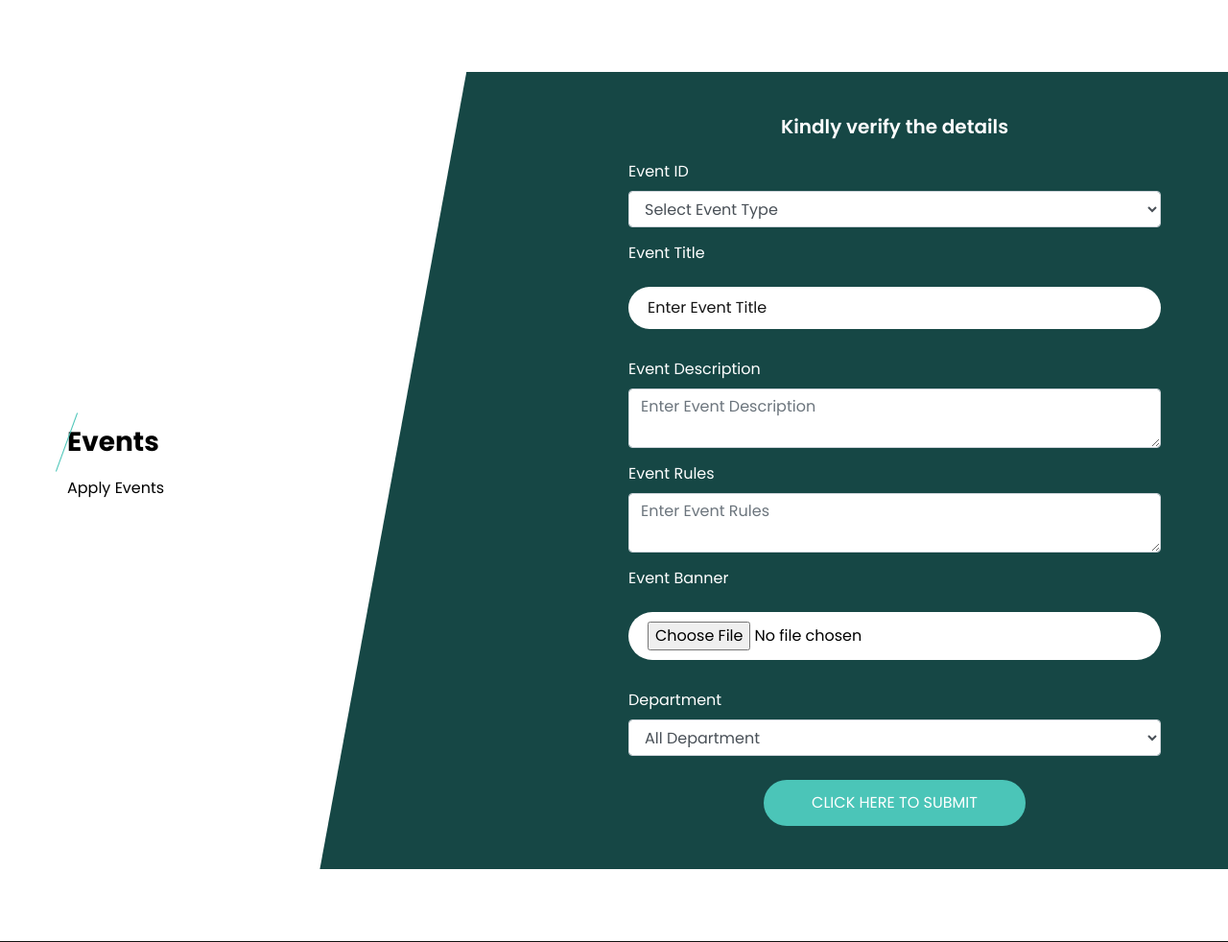
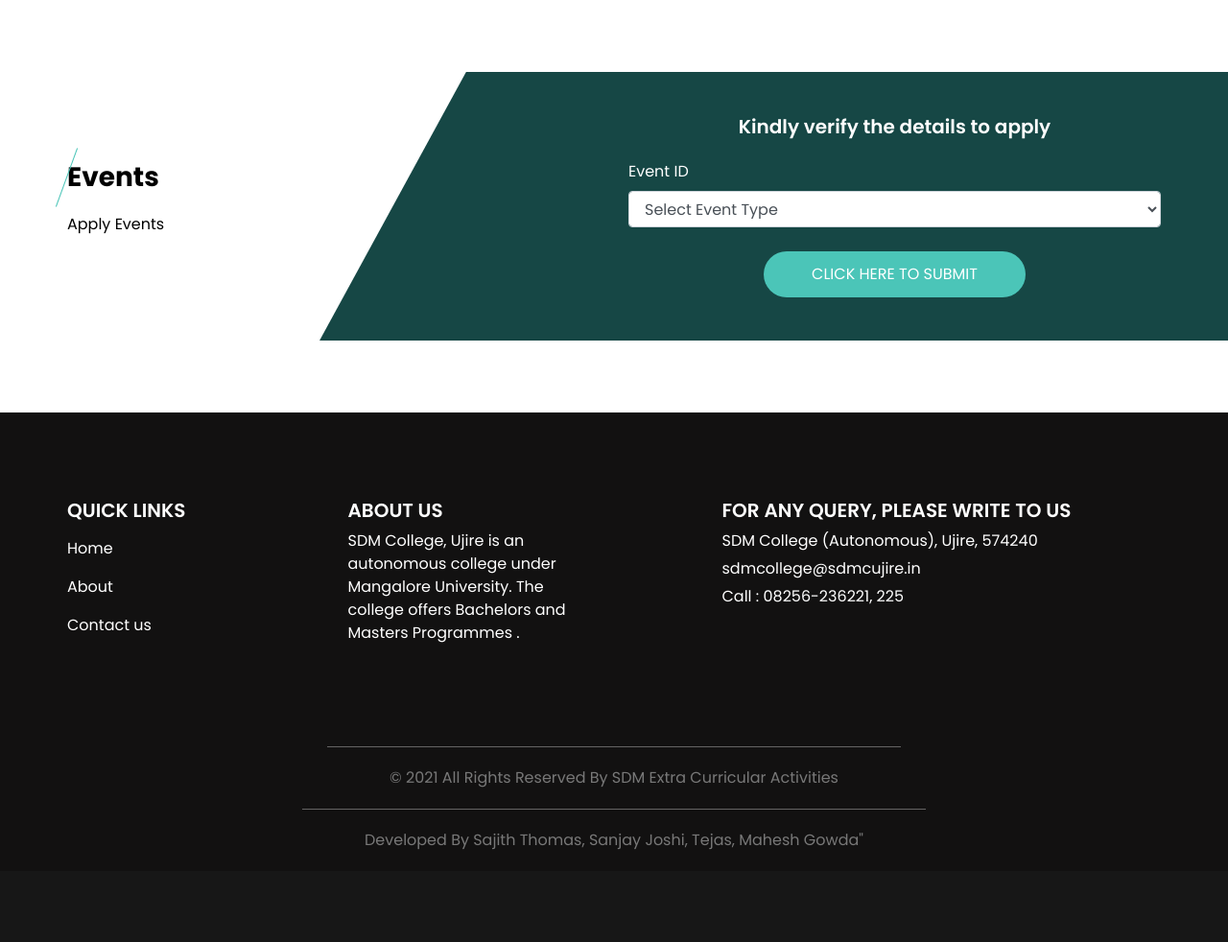
Before and after one commit to SanjayJoshi116/Extra-Curricular-Activity-Management, a PHP site: page /applyevent.php in a window 1280 px wide. Shown: the part 84-1066 px from the top of the page at 96% size. After the commit the page ends 969 px from the top, so only its background shows below. Run offline with PHP 8.4, Linux system fonts and the light colour scheme; a user stored in the database is signed in; data comes from the database, SQL or seed files in the repository; some libraries are stand-ins or nearby versions.

Commit message:
Update applyevent.php

```diff
--- a/applyevent.php
+++ b/applyevent.php
@@ -1,12 +1,13 @@
 <?php
 include("header.php");
-/*if(!isset($_SESSION['student_id']))
+if(!isset($_SESSION['student_id']))
 {
 	echo "<script>window.location='login.php';</script>";
-}*/
+}
 if(isset($_POST['submit']))
 {
-	$sql = "INSERT INTO event_participation() VALUES('$_POST[event_id]','$_SESSION[student_id]','$_POST[apply_dt_tim]')";
+	$apply_dt_tim=$_POST[date('Y-m-d H:i:s')];
+	$sql = "INSERT INTO event_participation() VALUES('$_POST[event_id]','$_SESSION[student_id]',$apply_dt_tim')";
 	$qsql = mysqli_query($con,$sql);
 	echo mysqli_error($con);
 	if(mysqli_affected_rows($con)==1)
@@ -38,7 +39,7 @@
         <div class="col-md-6">
           <div class="contact-form">
             <h5>
-              Kindly verify the details
+              Kindly verify the details to apply
             </h5>
             <form action="" method="post" name="frmevent_apply" id="frmevent_apply">
 
@@ -56,46 +57,6 @@
 		}
 		?>
 	</select>
-              </div>
-
-              <div>
-				<label class="labelproperty">Event Title</label>
-                <input type="text" name="event_title" id="event_title" placeholder="Enter Event Title" />
-              </div>
-
-              <div>
-                <label class="labelproperty">Event Description</label>
-				<textarea name="event_description" id="event_description" class="form-control" placeholder="Enter Event Description"></textarea>
-              </div>
-
-              <div>
-				<label class="labelproperty">Event Rules</label>
-				<textarea name="event_rules" id="event_rules" class="form-control" placeholder="Enter Event Rules"></textarea>
-              </div>
-
-              <div>
-				<label class="labelproperty">Event Banner</label>
-                <input type="file" name="event_banner" id="event_banner" placeholder="Enter Event Banner" />
-              </div>
-
-
-              <div>
-				<label class="labelproperty">Department</label>
-                <select name="department_id" id="department_id" class="form-control" >
-					<option value="">All Department</option>
-		<?php
-		$sqldepartment = "SELECT * FROM department WHERE department_status='Active'";
-		$qsqldepartment = mysqli_query($con,$sqldepartment);
-		echo mysqli_error($con);
-		while($rsdepartment = mysqli_fetch_array($qsqldepartment))
-		{
-			echo "<option value='$rsdepartment[department_id]'>$rsdepartment[department]</option>";
-		}
-		?>
-				</select>
-              </div>
-
-
 
 
 
```
